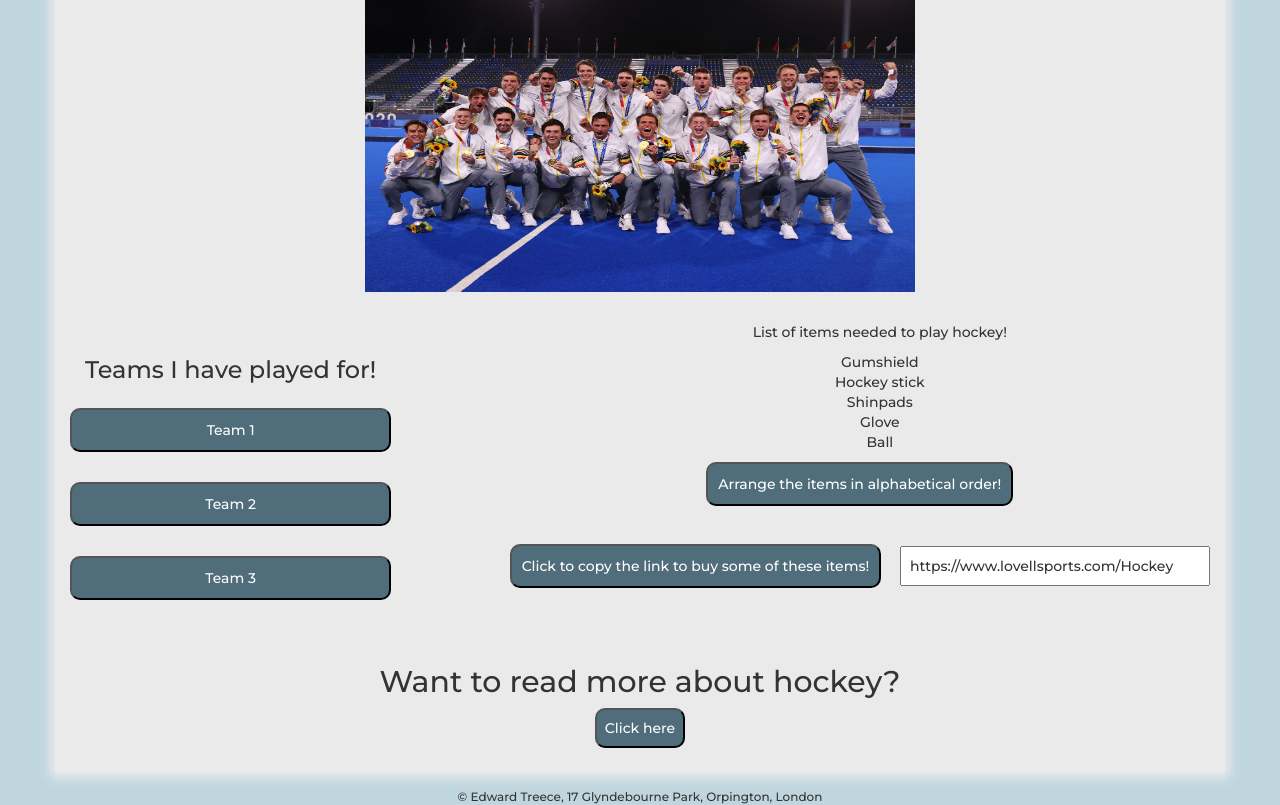
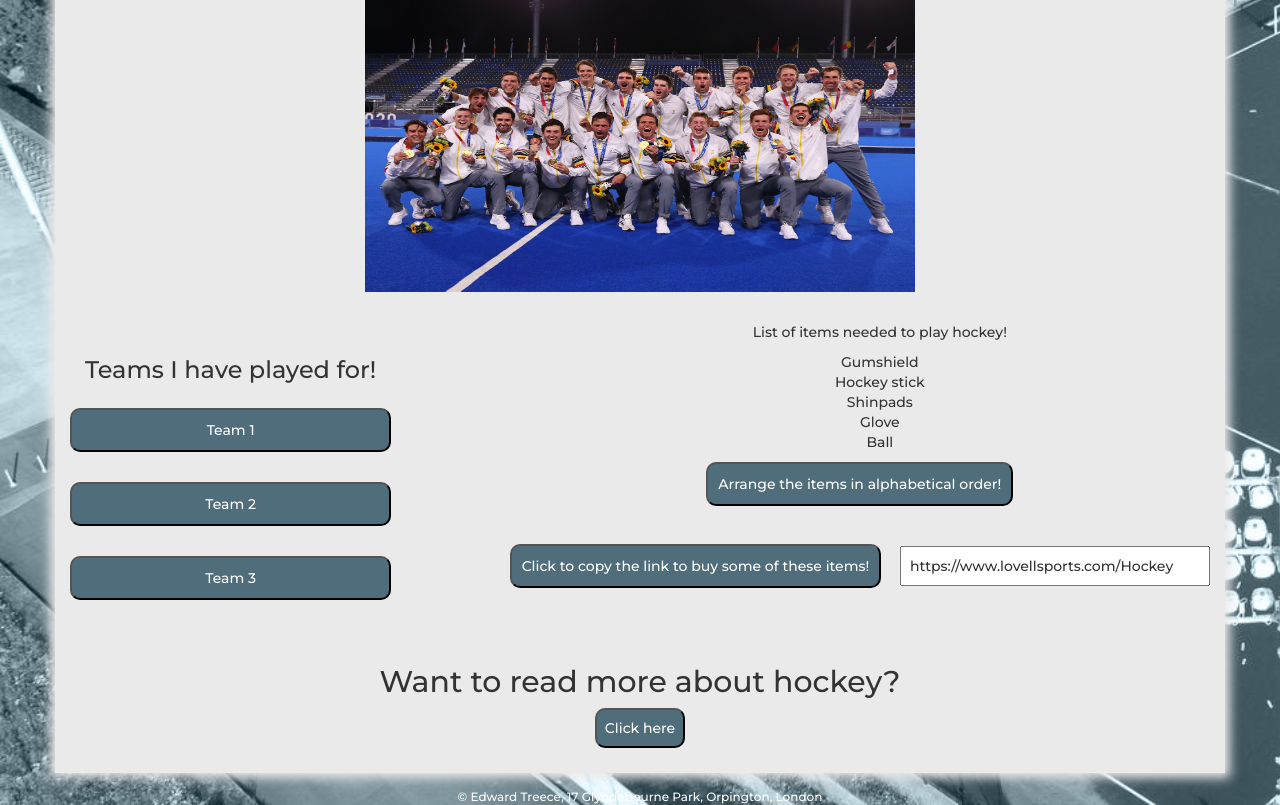
Before and after one commit to Treecey98/hockey-information-page, a plain HTML site: page hockey_page_files/index.html in a window 1280 px wide. Shown: the part 267-1072 px from the top of the page. Drawn offline with nearby package versions, Linux system fonts and the light colour scheme.

Commit message:
Adding in styling properties for background image

```diff
--- a/hockey_page_files/style.css
+++ b/hockey_page_files/style.css
@@ -1,5 +1,8 @@
 html body{
   background: #C0D6DF;
+  background-image: url('images/Lee Valley.png');
+  background-blend-mode: luminosity;
+  background-size: cover;
 }
 
 button{
@@ -113,6 +116,7 @@ button:active{
 
 #footer{
   text-align: center;
+  color: white;
   font-family: 'Montserrat', sans-serif;
   font-size: 12px;
   margin-top: 15px;
```
